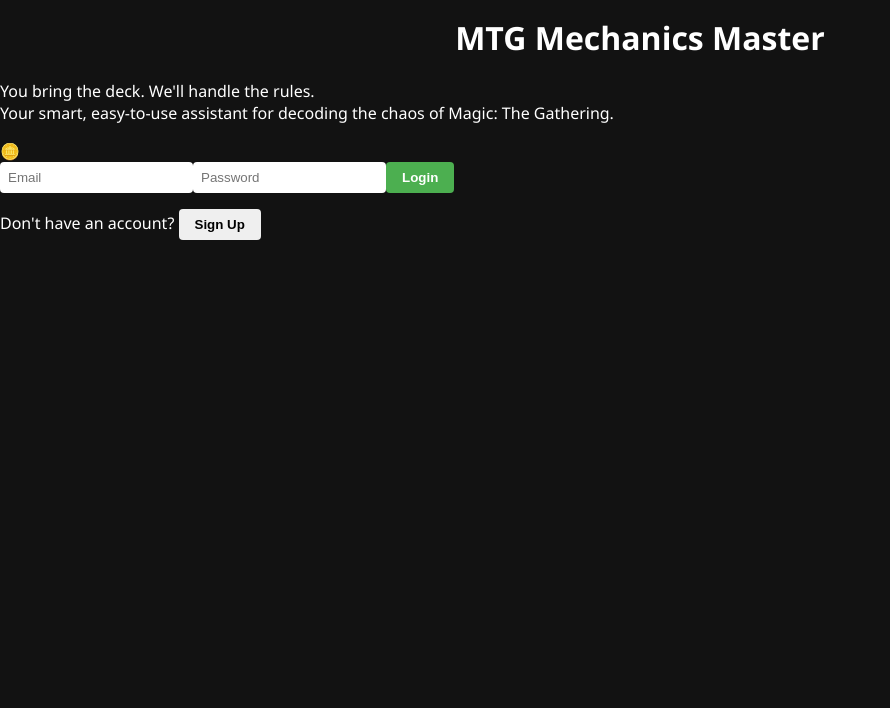
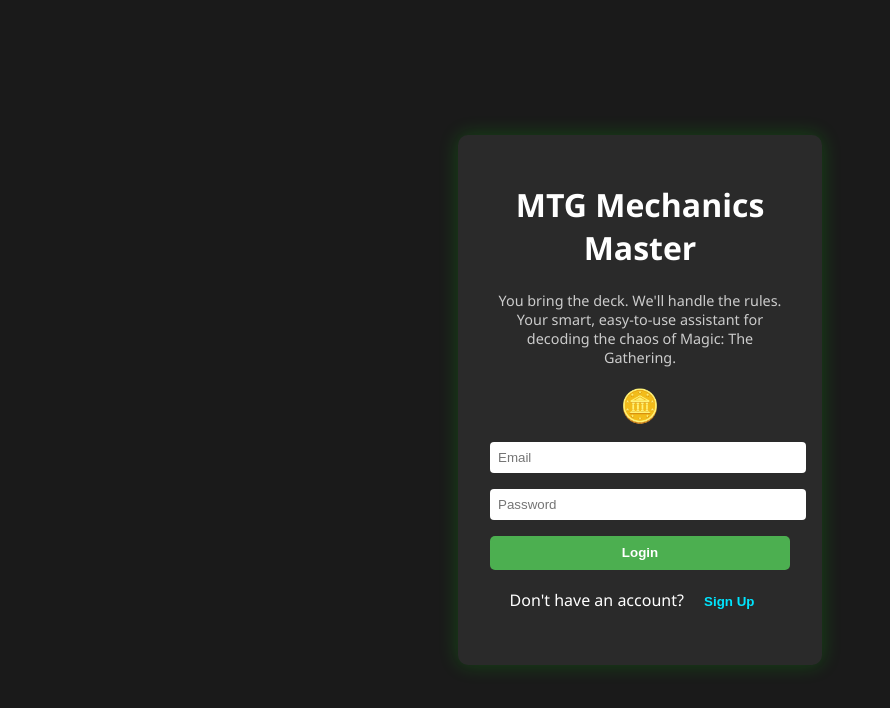
Before and after one commit to cdragon666/vrestin-counters, a React (Create React App) app: page / in a window 1280 px wide. Shown: the top 708 px of the page, without its empty margins (0-890 px from the left). Built offline with nearby package versions, Linux system fonts and the light colour scheme; no server answers.

Commit message:
Updated AuthPage design without touching main app

```diff
--- a/src/AuthPage.css
+++ b/src/AuthPage.css
@@ -1,100 +1,68 @@
-/* AuthPage.css - for the login/signup screen only */
-
-body, html {
-  margin: 0;
-  padding: 0;
-  background-color: #1a1a1a;
-  font-family: 'Segoe UI', Tahoma, Geneva, Verdana, sans-serif;
-  color: #ffffff;
-  height: 100vh;
-  overflow: hidden;
-}
-
-.auth-container {
+.auth-page {
   display: flex;
+  justify-content: center;
   align-items: center;
-  justify-content: center;
   height: 100vh;
   background-color: #1a1a1a;
-  padding: 1rem;
-  box-sizing: border-box;
-  position: relative;
+  color: white;
 }
 
 .auth-card {
-  background-color: #2c2c2c;
+  background-color: #2a2a2a;
   padding: 2rem;
   border-radius: 10px;
-  width: 100%;
-  max-width: 400px;
-  box-shadow: 0 0 20px rgba(0, 0, 0, 0.4);
-  z-index: 1;
+  box-shadow: 0 0 20px rgba(0, 255, 0, 0.2);
   text-align: center;
+  width: 300px;
 }
 
-.auth-title {
-  font-size: 1.8rem;
+.auth-description {
   margin-bottom: 1rem;
+  font-size: 0.9rem;
+  color: #ccc;
 }
 
-.auth-subtitle {
-  font-size: 0.95rem;
-  color: #cccccc;
-  margin-bottom: 1.5rem;
-  line-height: 1.4;
+.mana-coin {
+  font-size: 2rem;
+  margin-bottom: 1rem;
 }
 
 .auth-input {
   width: 100%;
-  padding: 0.6rem;
+  padding: 0.5rem;
   margin-bottom: 1rem;
   border-radius: 5px;
   border: none;
-  font-size: 1rem;
+  outline: none;
 }
 
 .auth-button {
   width: 100%;
-  background-color: #4caf50;
-  color: white;
   padding: 0.6rem;
-  font-size: 1rem;
   border: none;
   border-radius: 5px;
   cursor: pointer;
-  margin-bottom: 1rem;
+  font-weight: bold;
 }
 
-.auth-button:hover {
+.auth-button.green {
+  background-color: #4caf50;
+  color: white;
+}
+
+.auth-button.green:hover {
   background-color: #45a049;
 }
 
 .auth-error {
-  color: #ff4f4f;
-  font-size: 0.9rem;
-  margin-bottom: 1rem;
+  color: #ff4d4d;
+  margin-top: 0.5rem;
 }
 
 .auth-toggle {
-  font-size: 0.9rem;
-  color: #bbbbbb;
-}
-
-.auth-link {
   background: none;
   border: none;
-  color: #00d8ff;
+  color: #00e5ff;
   cursor: pointer;
   font-weight: bold;
-  margin-left: 0.3rem;
 }
-
-.auth-background {
-  position: absolute;
-  top: 0;
-  left: 0;
-  right: 0;
-  bottom: 0;
-  background: radial-gradient(circle at center, rgba(255,255,255,0.02), transparent 70%);
-  z-index: 0;
-}
--- a/src/AuthPage.js
+++ b/src/AuthPage.js
@@ -1,11 +1,10 @@
-// src/AuthPage.js
 import { useState } from "react";
 import { auth } from "./firebase";
 import {
   createUserWithEmailAndPassword,
   signInWithEmailAndPassword,
 } from "firebase/auth";
-import "./App.css";
+import "./AuthPage.css";
 
 export default function AuthPage() {
   const [email, setEmail] = useState("");
@@ -28,36 +27,38 @@
   return (
     <div className="auth-page">
       <div className="auth-card">
-        <h1 className="app-title">MTG Mechanics Master</h1>
-        <p className="app-description">
-          You bring the deck. We'll handle the rules.<br />
+        <h1>MTG Mechanics Master</h1>
+        <p className="auth-description">
+          You bring the deck. We'll handle the rules. <br />
           Your smart, easy-to-use assistant for decoding the chaos of Magic: The Gathering.
         </p>
-        <div className="mana-symbol">🪙</div>
+        <div className="mana-coin">🪙</div>
 
         <input
           type="email"
           placeholder="Email"
           value={email}
           onChange={(e) => setEmail(e.target.value)}
-          className="input-field"
+          className="auth-input"
         />
         <input
           type="password"
           placeholder="Password"
           value={password}
           onChange={(e) => setPassword(e.target.value)}
-          className="input-field"
+          className="auth-input"
         />
-        <button onClick={handleAuth} className="btn green">
+        <button onClick={handleAuth} className="auth-button green">
           {isLogin ? "Login" : "Sign Up"}
         </button>
-        <p style={{ color: "red", marginTop: "0.5rem" }}>{error}</p>
+
+        {error && <p className="auth-error">{error}</p>}
+
         <p style={{ marginTop: "1rem" }}>
-          {isLogin ? "Don't have an account?" : "Already have an account?"} {" "}
+          {isLogin ? "Don't have an account?" : "Already have an account?"}{" "}
           <button
             onClick={() => setIsLogin(!isLogin)}
-            className="link-btn"
+            className="auth-toggle"
           >
             {isLogin ? "Sign Up" : "Login"}
           </button>
```
